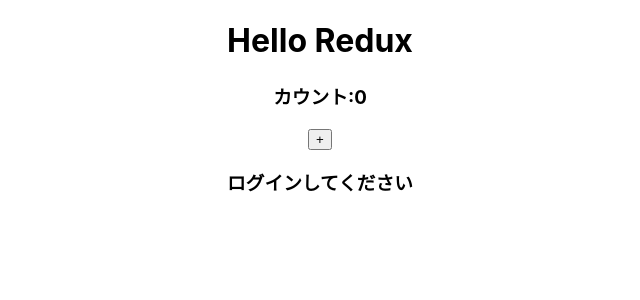
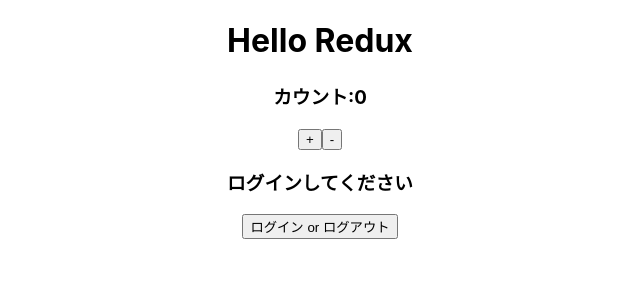
Before and after one commit to kodaishiotsuki/first-resux-app, a React (Create React App) app: page / in a window 1280 px wide. Shown: the top 300 px of the page, without its empty margins (320-960 px from the left). Built offline with nearby package versions, Linux system fonts and the light colour scheme.

Commit message:
Actionを作成してuseDispatchでStoreへ通知を出力

```diff
--- a/src/App.js
+++ b/src/App.js
@@ -1,5 +1,6 @@
 import "./App.css";
 import { useSelector, useDispatch } from "react-redux";
+import { increment, decrement, login } from "./actions";
 
 function App() {
   //counterにアクセス
@@ -12,8 +13,10 @@
     <div className="App">
       <h1>Hello Redux</h1>
       <h3>カウント:{counter}</h3>
-      <button onClick={() => dispatch()}> + </button>
+      <button onClick={() => dispatch(increment())}> + </button>
+      <button onClick={() => dispatch(decrement())}> - </button>
       {isLogin ? <h3>ログイン成功</h3> : <h3>ログインしてください</h3>}
+      <button onClick={() => dispatch(login())}>ログイン or ログアウト</button>
     </div>
   );
 }
--- a/src/actions/index.js
+++ b/src/actions/index.js
@@ -0,0 +1,17 @@
+export const increment = () => {
+  return {
+    type: "INCREMENT",
+  };
+};
+
+export const decrement = () => {
+  return {
+    type: "DECREMENT",
+  };
+};
+
+export const login = () => {
+  return {
+    type: "LOGIN",
+  };
+};
```
